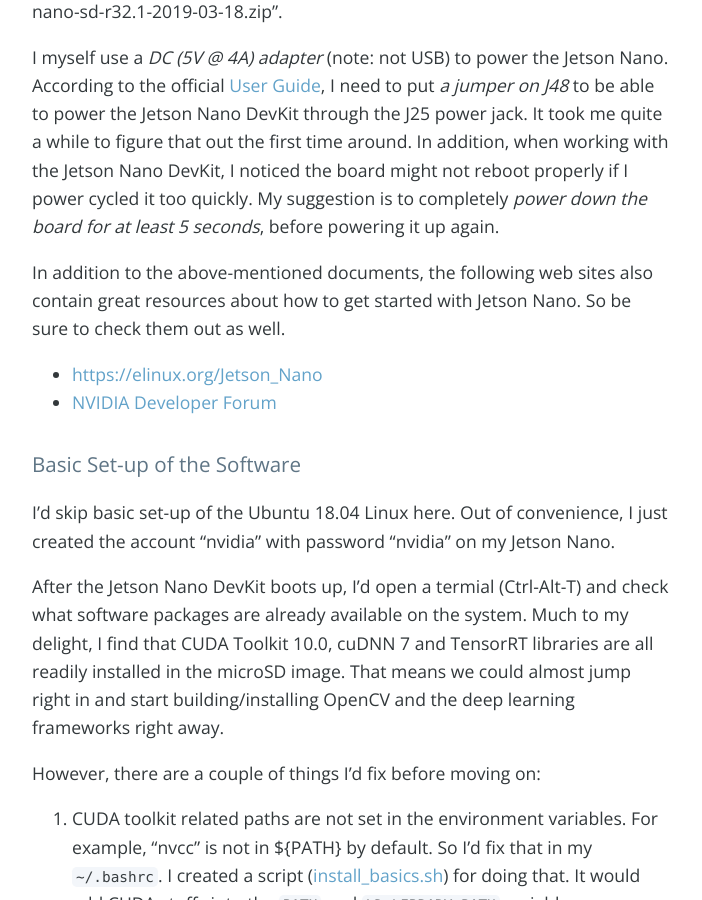
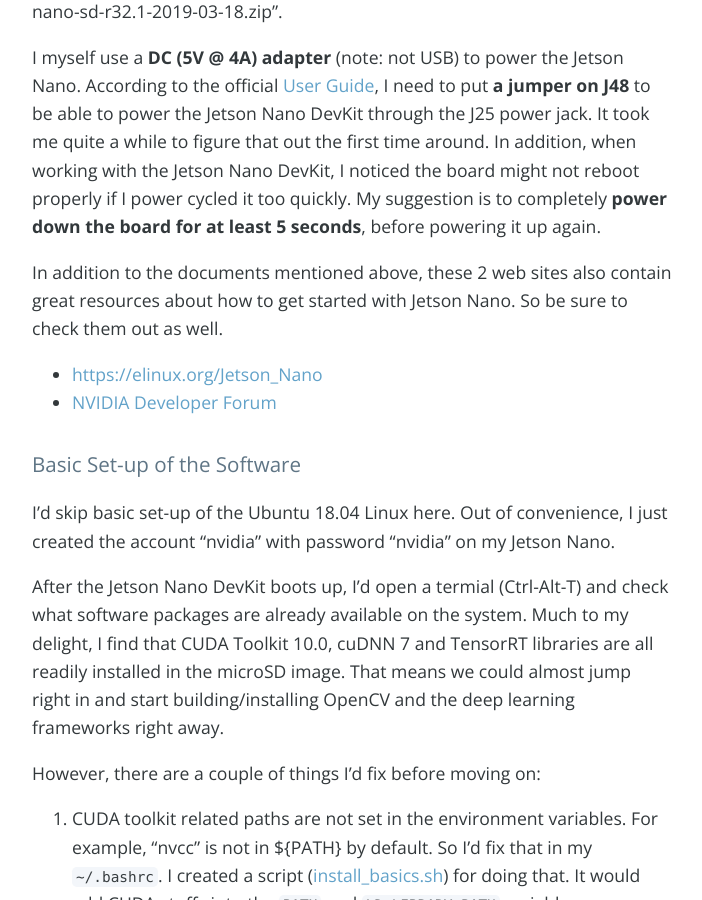
Before and after one commit to jkjung-avt/jkjung-avt.github.io, a Jekyll site: the page built from _posts/2019-05-14-setting-up-nano.md, in a window 1280 px wide and 900 px high, scrolled down 1774 px. Shown: the whole window, without its empty margins (288-990 px from the left). Built offline with Jekyll 4.4.1, drawn with Linux system fonts in a browser that asks for light colours; nearby versions of some CDN libraries; comment, search, counter and statistics services are not loaded.

Commit message:
Minor updates about highlighted texts

```diff
--- a/_posts/2019-05-14-setting-up-nano.md
+++ b/_posts/2019-05-14-setting-up-nano.md
@@ -32,9 +32,9 @@
 
 As of the time of this writing, the official image file for Jetson Nano is "jetson-nano-sd-r32.1-2019-03-18.zip".
 
-I myself use a *DC (5V @ 4A) adapter* (note: not USB) to power the Jetson Nano.  According to the official [User Guide](https://developer.download.nvidia.com/assets/embedded/secure/jetson/Nano/docs/Jetson_Nano_Developer_Kit_User_Guide.pdf?dxoGGzP6MofZCwmovbuSH92tg40Vo_1d7OdnxeDDzicG2hCUW-z1bNlUzM3flKuJJQvWK65Ix1vMTCBU3U0v30tIbRnaBD037LbRpiuKfMgxuhtfJ2ZjDtCdda266rYUD2PTLCzA-8j4TGSWkkeFnu__OnTif_PnGGvy7FXlcY7MJ_5fvBMDKrSynps-u7U), I need to put *a jumper on J48* to be able to power the Jetson Nano DevKit through the J25 power jack.  It took me quite a while to figure that out the first time around.  In addition, when working with the Jetson Nano DevKit, I noticed the board might not reboot properly if I power cycled it too quickly.  My suggestion is to completely *power down the board for at least 5 seconds*, before powering it up again.
+I myself use a **DC (5V @ 4A) adapter** (note: not USB) to power the Jetson Nano.  According to the official [User Guide](https://developer.download.nvidia.com/assets/embedded/secure/jetson/Nano/docs/Jetson_Nano_Developer_Kit_User_Guide.pdf?dxoGGzP6MofZCwmovbuSH92tg40Vo_1d7OdnxeDDzicG2hCUW-z1bNlUzM3flKuJJQvWK65Ix1vMTCBU3U0v30tIbRnaBD037LbRpiuKfMgxuhtfJ2ZjDtCdda266rYUD2PTLCzA-8j4TGSWkkeFnu__OnTif_PnGGvy7FXlcY7MJ_5fvBMDKrSynps-u7U), I need to put **a jumper on J48** to be able to power the Jetson Nano DevKit through the J25 power jack.  It took me quite a while to figure that out the first time around.  In addition, when working with the Jetson Nano DevKit, I noticed the board might not reboot properly if I power cycled it too quickly.  My suggestion is to completely **power down the board for at least 5 seconds**, before powering it up again.
 
-In addition to the above-mentioned documents, the following web sites also contain great resources about how to get started with Jetson Nano.  So be sure to check them out as well.
+In addition to the documents mentioned above, these 2 web sites also contain great resources about how to get started with Jetson Nano.  So be sure to check them out as well.
 
 * [https://elinux.org/Jetson_Nano](https://elinux.org/Jetson_Nano)
 * [NVIDIA Developer Forum](https://devtalk.nvidia.com/default/board/371/jetson-nano/)
```
